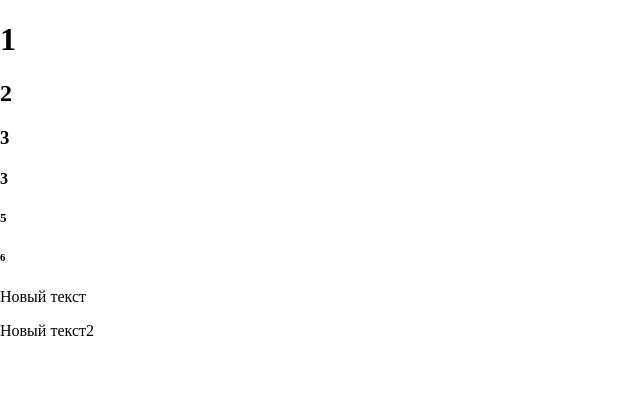
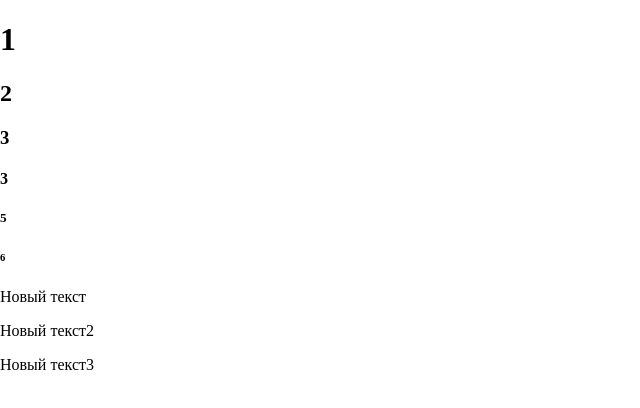
Before and after one commit to Ichetov/test, a plain HTML site: page index.html in a window 1280 px wide. Shown: the whole page, without its empty margins (0-640 px from the left). Drawn offline with Linux system fonts and the light colour scheme.

Commit message:
UC-2: новый3

```diff
--- a/index.html
+++ b/index.html
@@ -18,5 +18,6 @@
     <h6>6</h6>
     <p>Новый текст</p>
     <p>Новый текст2</p>
+        <p>Новый текст3</p>
 </body>
 </html>
```
